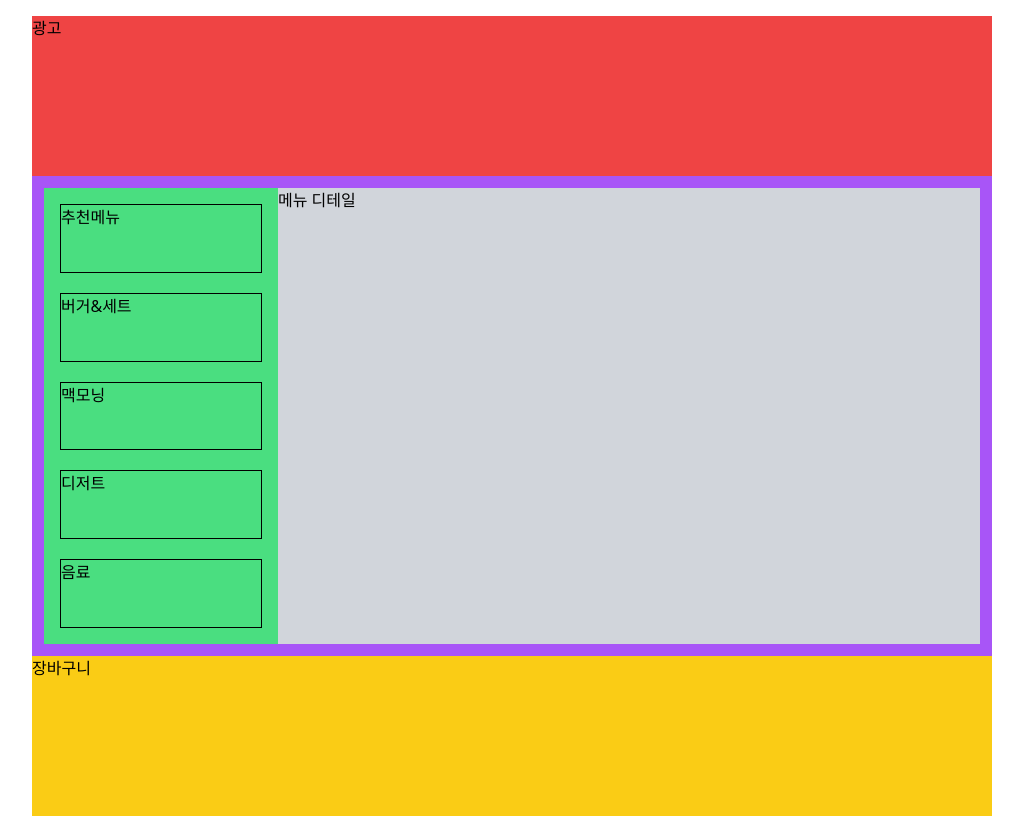
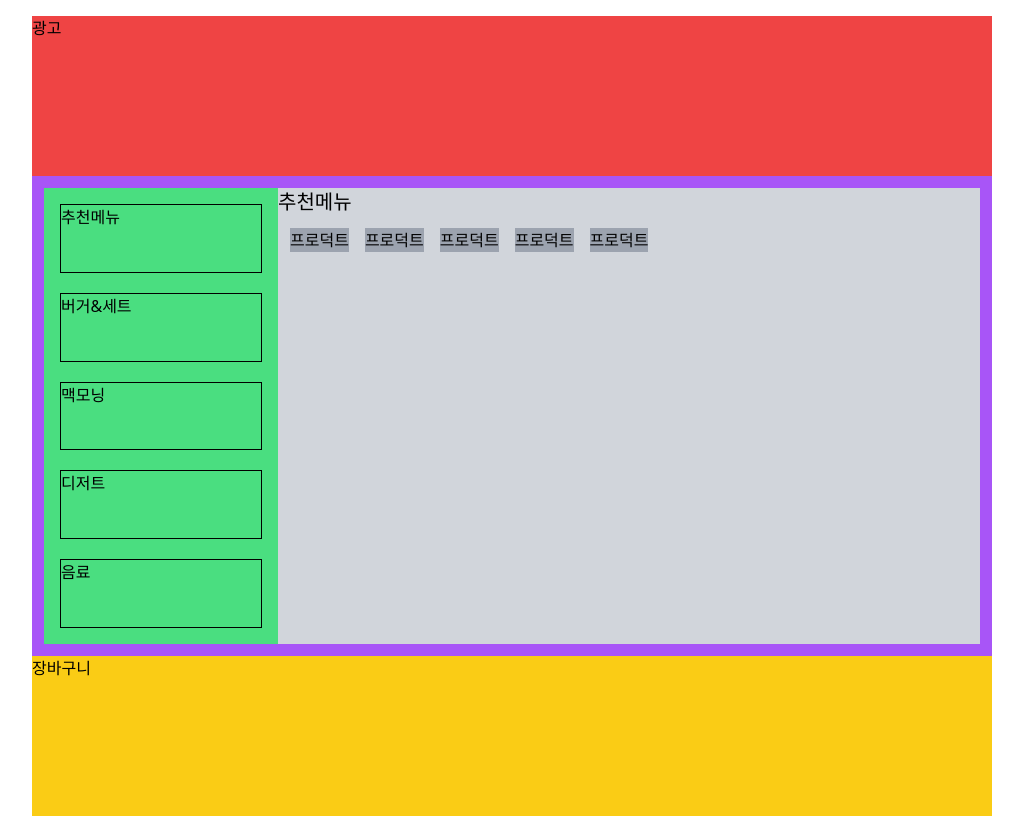
Before and after one commit to ShinKwang2/kiosk_hanaro, a React (Vite) app in the folder kiosk-front/: page / in a window 1280 px wide. Shown: the whole page, without its empty margins (128-1151 px from the left). Built offline with nearby package versions, Linux system fonts and the light colour scheme.

Commit message:
Integrated MenuTabList & ProductList

```diff
--- a/kiosk-front/src/App.tsx
+++ b/kiosk-front/src/App.tsx
@@ -1,15 +1,15 @@
-import styles from './App.css';
-import MenuList from './components/MenuList';
+import Menu from './components/Menu';
 
 function App() {
   return (
     <div className='bg-slate-200 w-3/4 m-4 mx-auto h-screen'>
       <div className='bg-red-500 h-1/5'>광고</div>
-      <div className='bg-purple-500 p-3 h-3/5 flex'>
-        {/* <div className='´bg-green-400 w-1/4'>메뉴리스트</div> */}
-        <MenuList />
-        <div className='bg-gray-300 w-3/4'>메뉴 디테일</div>
-      </div>
+      {/* <div className='bg-purple-500 p-3 h-3/5 flex'> */}
+      {/* <div className='´bg-green-400 w-1/4'>메뉴리스트</div> */}
+      {/* <MenuTabList /> */}
+      <Menu />
+      {/* <div className='bg-gray-300 w-3/4'>메뉴 디테일</div> */}
+      {/* </div> */}
       <div className='bg-yellow-400 h-1/5'>장바구니</div>
     </div>
   );
--- a/kiosk-front/src/components/Menu.tsx
+++ b/kiosk-front/src/components/Menu.tsx
@@ -1,9 +1,29 @@
-type MenuProps = {
-  name: string;
-};
+import { useState } from 'react';
+import MenuTabList from './MenuTabList';
+import ProductList from './ProductList';
+import { MenuTitle } from '../types/types';
 
-const Menu = ({ name }: MenuProps) => {
-  return <div className='border border-black h-1/6'>{name}</div>;
+const menuTitles: MenuTitle[] = [
+  { menuName: '추천메뉴', isSelected: true, tapIndex: 0 },
+  { menuName: '버거&세트', isSelected: false, tapIndex: 1 },
+  { menuName: '맥모닝', isSelected: false, tapIndex: 2 },
+  { menuName: '디저트', isSelected: false, tapIndex: 3 },
+  { menuName: '음료', isSelected: false, tapIndex: 4 },
+];
+
+const Menu = () => {
+  const [selected, setSelected] = useState<string>(menuTitles[0].menuName);
+
+  const onClickMenu = (menuTitle: string) => {
+    setSelected(menuTitle);
+  };
+
+  return (
+    <div className='bg-purple-500 p-3 h-3/5 flex'>
+      <MenuTabList menuTitles={menuTitles} onClickMenu={onClickMenu} />
+      <ProductList menuTitle={selected} />
+    </div>
+  );
 };
 
 export default Menu;
--- /dev/null
+++ b/kiosk-front/src/components/MenuTab.tsx
@@ -0,0 +1,28 @@
+type MenuTabProps = {
+  menuName: string;
+  isSelected: boolean;
+  tapIndex: number;
+  onClickMenu: (menuTitle: string) => void;
+};
+
+const MenuTab = (props: MenuTabProps) => {
+  const { menuName, isSelected, tapIndex, onClickMenu } = props;
+
+  return (
+    <div
+      role='button'
+      onClick={() => onClickMenu(menuName)}
+      onKeyDown={(e) => {
+        if (e.key === 'Enter' || e.key === ' ') {
+          onClickMenu(menuName);
+        }
+      }}
+      tabIndex={tapIndex}
+      className='border border-black h-1/6'
+    >
+      {menuName}
+    </div>
+  );
+};
+
+export default MenuTab;
--- a/kiosk-front/src/components/MenuList.tsx
+++ b/kiosk-front/src/components/MenuTabList.tsx
@@ -1,8 +1,12 @@
-import Menu from './Menu';
+import { MenuTitle } from '../types/types';
+import MenuTab from './MenuTab';
 
-const menuNames = ['추천메뉴', '버거&세트', '맥모닝', '디저트', '음료'];
+type MenuTapListProps = {
+  menuTitles: MenuTitle[];
+  onClickMenu: (menuTitle: string) => void;
+};
 
-const MenuList = () => {
+const MenuTabList = ({ menuTitles, onClickMenu }: MenuTapListProps) => {
   return (
     <div className='bg-green-400 w-1/4 flex flex-col gap-5 p-4 justify-center'>
       {/* <div className='border border-black h-1/6'>추천메뉴</div>
@@ -10,11 +14,13 @@ const MenuList = () => {
       <div className='border border-black h-1/6'>맥모닝</div>
       <div className='border border-black h-1/6'>디저트</div> */}
       {/* <div className=''>음료</div> */}
-      {menuNames.map((menu) => {
-        return <Menu key={menu} name={menu} />;
+      {menuTitles.map((menu) => {
+        return (
+          <MenuTab key={menu.tapIndex} onClickMenu={onClickMenu} {...menu} />
+        );
       })}
     </div>
   );
 };
 
-export default MenuList;
+export default MenuTabList;
--- /dev/null
+++ b/kiosk-front/src/components/ProductList.tsx
@@ -0,0 +1,16 @@
+const ProductList = ({ menuTitle }) => {
+  return (
+    <div className='bg-gray-300 w-3/4'>
+      <h3 className='text-xl'>{menuTitle}</h3>
+      <div className='flex flex-wrap gap-4 m-3'>
+        <div className='bg-gray-400'>프로덕트</div>
+        <div className='bg-gray-400'>프로덕트</div>
+        <div className='bg-gray-400'>프로덕트</div>
+        <div className='bg-gray-400'>프로덕트</div>
+        <div className='bg-gray-400'>프로덕트</div>
+      </div>
+    </div>
+  );
+};
+
+export default ProductList;
--- /dev/null
+++ b/kiosk-front/src/types/types.d.ts
@@ -0,0 +1,5 @@
+export type MenuTitle = {
+  menuName: string;
+  isSelected: boolean;
+  tapIndex: number;
+};
```
Also changed, not shown: kiosk-front/src/components/Product.tsx (added).
